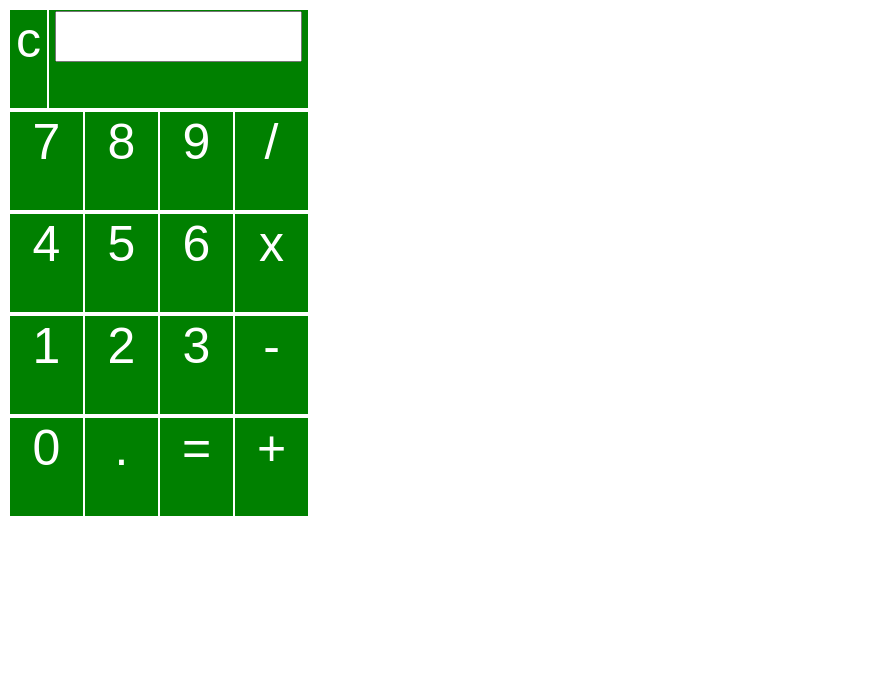
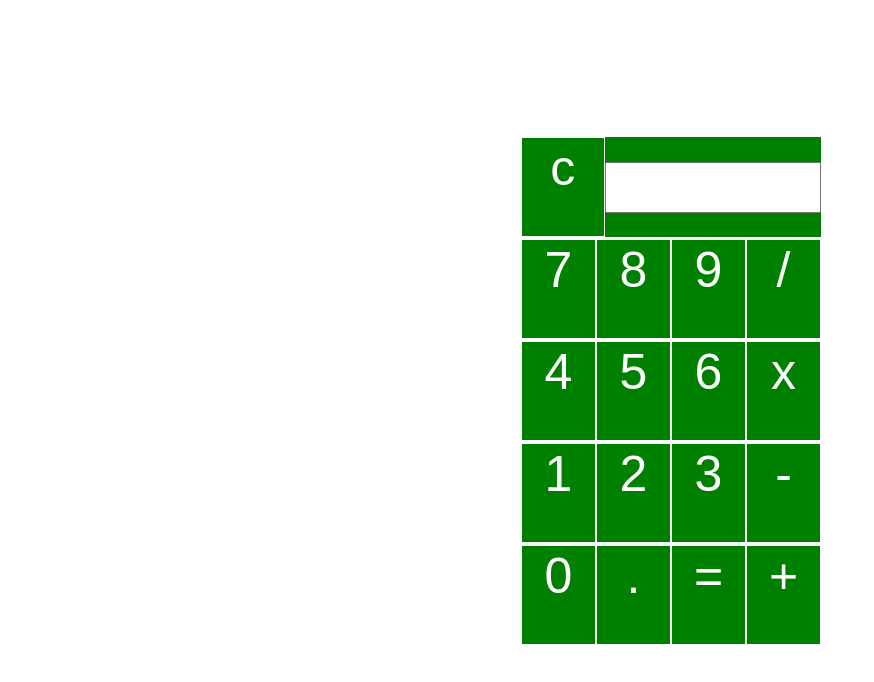
Before and after one commit to Orestiarsi/Calculator, a plain HTML site: page index.html in a window 1280 px wide. Shown: the whole page, without its empty margins (0-874 px from the left). Drawn offline with Linux system fonts and the light colour scheme.

Commit message:
centered

```diff
--- a/index.html
+++ b/index.html
@@ -12,7 +12,8 @@
       <div class="calc_c-ans">
 
         <button class="num" value="''" id="clear"> <span>c</span></button>
-        <button class="num"  ><input id="box" type="text" name="answer box" value="">
+        <!-- <button class="num"  > -->
+          <input id="box" type="text" name="answer box" value="">
       </div>
 
       </div>
--- a/main.css
+++ b/main.css
@@ -1,9 +1,13 @@
+body {
+ padding-left: 40%;
+ padding-top: 10%;
+}
+
 .main_container {
   background-color: green;
   width: 300px;
   display: flex;
   flex-wrap: wrap;
-
 }
 
 #equals, .operators, .num, .calc_c-ans, .calc_7-9,
@@ -20,10 +24,12 @@
 input {
   width: 200px;
   height: 45px;
+  font-size: 30px;
 }
 #clear {
   flex: 1;
 }
 #box {
+  align-self: center;
   flex: 3;
 }
--- a/main.js
+++ b/main.js
@@ -5,7 +5,8 @@ let clear = document.getElementById("clear");
 let operators = document.getElementsByClassName("operators");
 let firstEntry = [];
 let equals = document.getElementById("equals");
-let secondEntry = {};
+// let secondEntry = {};
+
 clear.addEventListener("click", function clearAll (){
   location.reload();
 });
@@ -22,6 +23,8 @@ for (var i = 0; i < operators.length; i++) {
     firstEntry.push(displayArray.join(""));
     displayArray.push(event.target.value);
     box.value = displayArray.join("");
+    //create secondEntry array and push everything in once = is clicked
+
 }
     equals.addEventListener("click", displayEquals);
 function displayEquals(){
```
